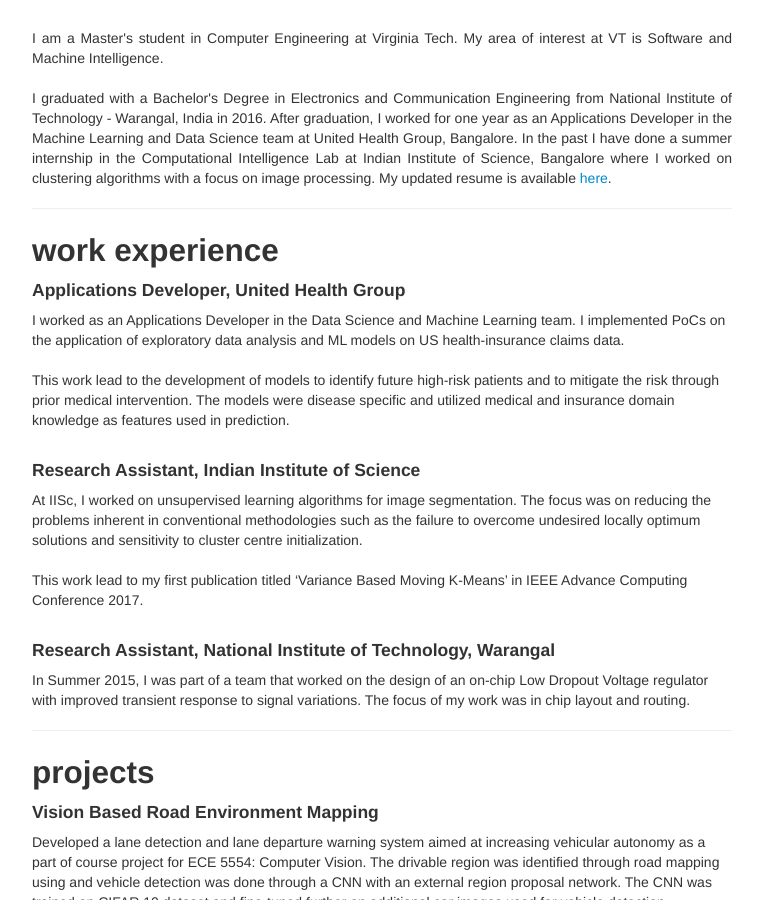
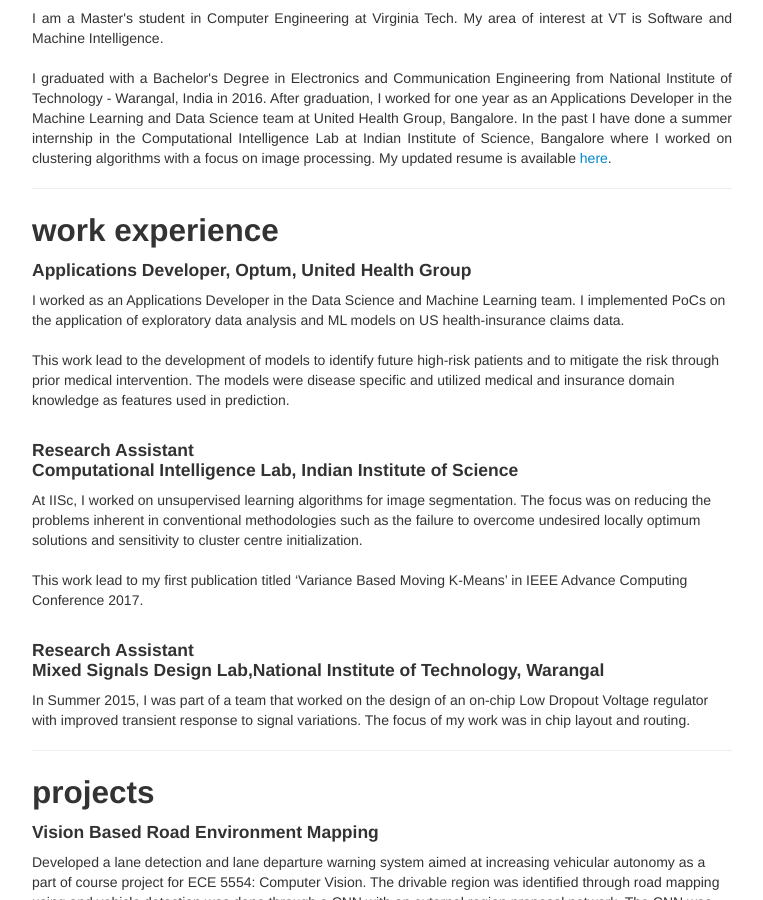
Before and after one commit to rvp22/rvp22.github.io, a Jekyll site: the page built from index.md, in a window 1280 px wide and 900 px high, scrolled down 511 px. Shown: the whole window, without its empty margins (258-1021 px from the left). Built offline with Jekyll 4.4.1, drawn with Linux system fonts in a browser that asks for light colours.

Commit message:
Update index.md

```diff
--- a/index.md
+++ b/index.md
@@ -20,7 +20,7 @@
 
 <p style="text-align:center;"><img src="assets/raghunath_small2.jpg" alt="Me!" align="middle"></p>
 
-<br><br>
+<br>
 
 <p align="justify">
 I am a Master's student in Computer Engineering at Virginia Tech. My area of interest at VT is Software and Machine Intelligence.
@@ -35,7 +35,7 @@
 <div class="work experience">
 <h2><a name="work experience"></a>work experience</h2>
 
-<h4>Applications Developer, United Health Group</h4>
+<h4>Applications Developer, Optum, United Health Group</h4>
 
 I worked as an Applications Developer in the Data Science and Machine Learning team. I implemented PoCs on the application of exploratory data analysis and ML models on US health-insurance claims data.
 <br><br>
@@ -43,7 +43,7 @@
 
 <br> <br>
 
-<h4>Research Assistant, Indian Institute of Science</h4>
+<h4>Research Assistant <br> Computational Intelligence Lab, Indian Institute of Science</h4>
 
 At IISc, I worked on unsupervised learning algorithms for image segmentation. The focus was on reducing the problems inherent in conventional methodologies such as the failure to overcome undesired locally optimum solutions and sensitivity to cluster centre initialization.
 <br><br>
@@ -51,7 +51,7 @@
 
 <br><br>
 
-<h4>Research Assistant, National Institute of Technology, Warangal</h4>
+<h4>Research Assistant<br> Mixed Signals Design Lab,National Institute of Technology, Warangal</h4>
 
 In Summer 2015, I was part of a team that worked on the design of an on-chip Low Dropout Voltage regulator with improved transient response to signal variations. The focus of my work was in chip layout and routing.
 
```
